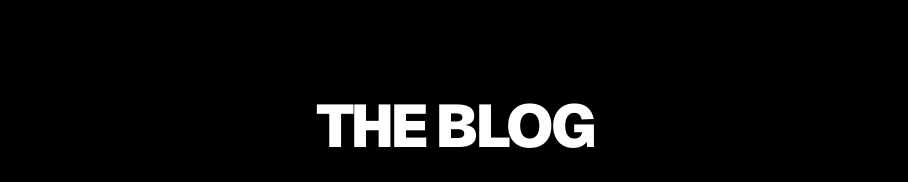
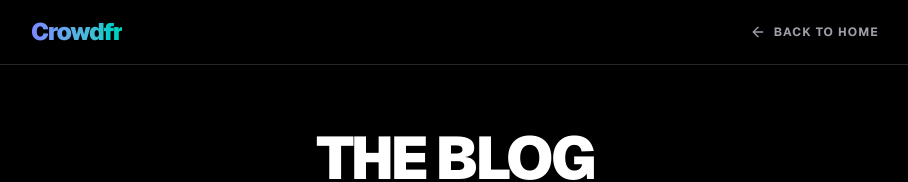
Before and after one commit to prayforlulz-collab/crowdfr, a Next.js app: page /blog in a window 1280 px wide. Shown: the top 182 px of the page, without its empty margins (185-1093 px from the left). Built offline with nearby package versions, Linux system fonts and the light colour scheme; no server answers; the database is empty.

Commit message:
fix(blog): add topbar to blog home, resize images, strip headings from excerpts

```diff
--- a/scripts/import_posts.ts
+++ b/scripts/import_posts.ts
@@ -126,13 +126,25 @@ async function main() {
         content = processInternalLinks(content, slug);
         content += CTA_BLOCK;
 
-        // Create excerpt
-        const excerptMatch = content.match(/^([^#\-\>].*)/m);
-        let excerpt = excerptMatch ? excerptMatch[0].trim() : rawTitle;
-        // Strip basic markdown
+        // Create excerpt: grab first line that isn't a heading/quote/list
+        let excerpt = '';
+        const lines = content.split('\n');
+        for (const line of lines) {
+            const trimmed = line.trim();
+            // Ignore headers, lists, quotes, dividers, and empty lines
+            if (trimmed && !trimmed.startsWith('#') && !trimmed.startsWith('>') && !trimmed.startsWith('-') && !trimmed.startsWith('![')) {
+                excerpt = trimmed;
+                break;
+            }
+        }
+        if (!excerpt) excerpt = rawTitle;
+
+        // Strip markdown bold and italic completely
         excerpt = excerpt.replace(/(\*\*|__)(.*?)\1/g, '$2'); // Bold
         excerpt = excerpt.replace(/(\*|_)(.*?)\1/g, '$2'); // Italic
-        excerpt = excerpt.substring(0, 160) + '...';
+        // Strip any lingering hash marks just in case
+        excerpt = excerpt.replace(/^#+\s+/g, '');
+        excerpt = excerpt.length > 160 ? excerpt.substring(0, 160) + '...' : excerpt;
 
         // Save to DB
         await prisma.post.upsert({
--- a/src/app/blog/page.tsx
+++ b/src/app/blog/page.tsx
@@ -1,5 +1,6 @@
 import { prisma } from "@/lib/prisma"
 import Link from "next/link"
+import { ArrowLeft } from "lucide-react"
 import { Metadata } from "next"
 
 export const metadata: Metadata = {
@@ -15,8 +16,21 @@ export default async function BlogPage() {
     })
 
     return (
-        <div className="min-h-screen bg-black text-white font-sans py-24">
-            <div className="max-w-4xl mx-auto px-6">
+        <div className="min-h-screen bg-black text-white font-sans pb-32">
+            {/* Top Navigation Bar */}
+            <div className="fixed top-0 left-0 right-0 z-50 bg-black/80 backdrop-blur-xl border-b border-zinc-800">
+                <div className="max-w-4xl mx-auto px-6 h-16 flex items-center justify-between">
+                    <Link href="/" className="text-xl md:text-2xl font-black bg-gradient-to-r from-indigo-400 to-teal-400 bg-clip-text text-transparent tracking-tighter hover:opacity-80 transition-opacity">
+                        Crowdfr
+                    </Link>
+                    <Link href="/" className="text-xs font-bold uppercase tracking-widest text-zinc-400 hover:text-white transition-colors flex items-center gap-2">
+                        <ArrowLeft className="w-4 h-4" />
+                        Back to Home
+                    </Link>
+                </div>
+            </div>
+
+            <div className="max-w-4xl mx-auto px-6 pt-32">
                 <div className="space-y-4 mb-16 text-center">
                     <h1 className="text-4xl md:text-6xl font-black uppercase tracking-tighter">The Blog</h1>
                 </div>
@@ -26,7 +40,7 @@ export default async function BlogPage() {
                         <Link key={post.id} href={`/blog/${post.slug}`} className="group block h-full">
                             <article className="bg-zinc-900 border border-zinc-800 rounded-2xl overflow-hidden h-full flex flex-col hover:border-zinc-700 transition-colors">
                                 {post.coverImage && (
-                                    <div className="w-full aspect-square bg-zinc-800 overflow-hidden relative">
+                                    <div className="w-full aspect-video bg-zinc-800 overflow-hidden relative">
                                         <img
                                             src={post.coverImage}
                                             alt={post.title}
```
